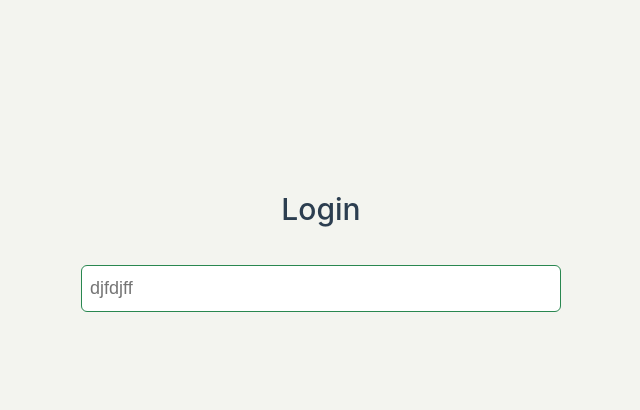
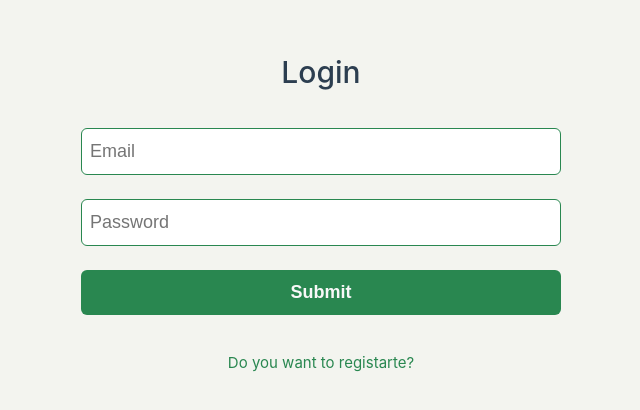
Before and after one commit to EgorJSbrain/music_platform_front-end, a Vue app: page /login in a window 1280 px wide. Shown: the part 152-562 px from the top of the page, without its empty margins (319-959 px from the left). Built offline with nearby package versions, Linux system fonts and the light colour scheme; no server answers.

Commit message:
feat: work with registration/login

```diff
--- /dev/null
+++ b/src/components/AppLink.vue
@@ -0,0 +1,17 @@
+<template>
+  <a :href="path" rel="noopener">{{ label }}</a>
+</template>
+
+<script setup lang="ts">
+defineProps<{
+  path: string,
+  label : string
+}>()
+</script>
+
+<style scoped>
+  a {
+    color: var(--vt-c-green-medium-light);
+    text-decoration: none;
+  }
+</style>
--- a/src/components/layouts/PublicLayout.vue
+++ b/src/components/layouts/PublicLayout.vue
@@ -3,13 +3,18 @@
     <div class="wrapper">
       <h1>{{ title }}</h1>
       <form @submit.prevent="submitForm" class="form-wrapper"><slot></slot></form>
+      <div class="link-wrapper"><AppLink :path="linkPath" :label="linkLabel" /></div>
     </div>
   </div>
 </template>
 
 <script setup lang="ts">
+import AppLink from '@/components/AppLink.vue';
+
 defineProps<{
   title: string
+  linkPath: string
+  linkLabel: string
   submitForm?: () => void
 }>()
 </script>
@@ -19,7 +24,7 @@ defineProps<{
   width: 100%;
   height: 100vh;
   display: flex;
-  align-items: center;
+  margin-top: 200px;
   justify-content: center;
 }
 
@@ -30,7 +35,6 @@ defineProps<{
   display: flex;
   flex-direction: column;
   align-items: center;
-  justify-content: center;
 }
 
 h1 {
@@ -45,4 +49,13 @@ h1 {
   flex-direction: column;
   row-gap: 24px;
 }
+
+.link-wrapper {
+  width: 100%;
+  display: flex;
+  justify-content: center;
+  align-items: center;
+  margin-top: 24px;
+  padding: 12px 0px;
+}
 </style>
--- /dev/null
+++ b/src/constants/global.ts
@@ -0,0 +1,8 @@
+export const ROUTES = {
+  login: '/login',
+  registration: '/registration',
+}
+
+export const LOCAL_STORAGE_ITEMS = {
+  accessToken: 'accessToken',
+}
--- a/src/services/api/auth.ts
+++ b/src/services/api/auth.ts
@@ -1,7 +1,7 @@
 import apiClient from "../apiClient"
 
-export const registartion = async (data: any) => {
-  const response = await apiClient.post('/auth/registration', data)
-  console.log("🚀 ~ file: auth.ts:5 ~ registartion ~ response:", response)
+export const authRegistartion = async (data: any) => {
+  const response = await apiClient.post<{ token: string }>('/auth/registration', data)
 
+  return response.data.token
 }
--- /dev/null
+++ b/src/services/requests/auth.ts
@@ -0,0 +1,8 @@
+import { LOCAL_STORAGE_ITEMS } from "@/constants/global"
+import { authRegistartion } from "../api"
+
+export const registartion = async (data: any) => {
+  const token = await authRegistartion(data)
+
+  localStorage.setItem(LOCAL_STORAGE_ITEMS.accessToken, token)
+}
--- /dev/null
+++ b/src/services/requests/index.ts
@@ -0,0 +1 @@
+export * from './auth'
--- a/src/views/LogInView.vue
+++ b/src/views/LogInView.vue
@@ -1,11 +1,19 @@
 <script setup lang="ts">
+import { ROUTES } from '@/constants/global'
 import AppInput from '@/components/AppInput.vue';
+import AppButton from '@/components/AppButton.vue';
 import PublicLayout from '../components/layouts/PublicLayout.vue'
 
 </script>
 <template>
-  <PublicLayout title="Login">
-    <AppInput placeholder="djfdjff" />
+  <PublicLayout
+    title="Login"
+    :linkPath="ROUTES.registration"
+    :linkLabel="'Do you want to registarte?'"
+  >
+    <AppInput placeholder="Email" />
+    <AppInput placeholder="Password" />
+    <AppButton title="Submit" />
   </PublicLayout>
 </template>
 
--- a/src/views/RegistrationView.vue
+++ b/src/views/RegistrationView.vue
@@ -1,15 +1,18 @@
 <script setup lang="ts">
+import { ref } from 'vue';
+import { registartion } from '@/services/requests';
+
+import { ROUTES } from '@/constants/global'
+
 import AppInput from '@/components/AppInput.vue';
-import PublicLayout from '../components/layouts/PublicLayout.vue'
-import { ref } from 'vue';
-import { registartion } from '@/services/api';
 import AppButton from '@/components/AppButton.vue';
+import PublicLayout from '@/components/layouts/PublicLayout.vue'
 
 const form = ref({
   email: '',
   firstName: '',
   lastName: '',
-  passwrod: '',
+  password: '',
 })
 
 const submitForm = async () => {
@@ -17,19 +20,25 @@ const submitForm = async () => {
     email: form.value.email,
     firstName: form.value.firstName,
     lastName: form.value.lastName,
-    passwrod: form.value.passwrod,
+    password: form.value.password,
   }
 
   const response = await registartion(formData)
+  console.log("🚀 ~ file: RegistrationView.vue:27 ~ submitForm ~ response:", response)
 }
 
 </script>
 <template>
-  <PublicLayout :submitForm="submitForm" title="Registration">
+    <PublicLayout
+      title="Registration"
+      :linkPath="ROUTES.login"
+      :linkLabel="'Do you have an account?'"
+      :submitForm="submitForm"
+    >
     <AppInput v-model="form.email" type="email" placeholder="Email"/>
     <AppInput v-model="form.firstName" type="text" placeholder="First name"/>
     <AppInput v-model="form.lastName" type="text" placeholder="Last name"/>
-    <AppInput v-model="form.passwrod" type="password" placeholder="Password"/>
+    <AppInput v-model="form.password" type="password" placeholder="Password"/>
     <AppButton title="Submit" />
   </PublicLayout>
 </template>
@@ -42,4 +51,4 @@ const submitForm = async () => {
     align-items: center;
   }
 }
-</style>
+</style>@/constants
```
Also changed, not shown: src/components/AppInput.vue (+0 -12 lines).
